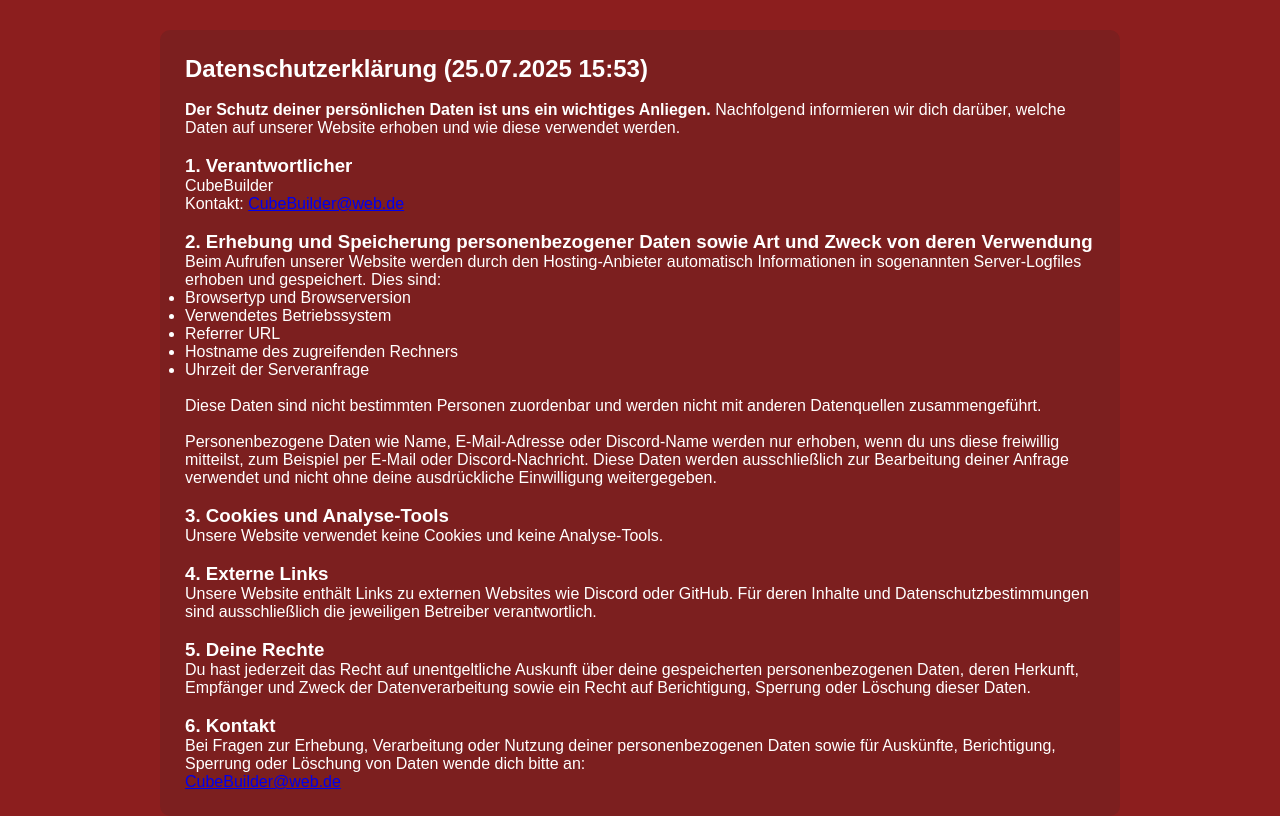
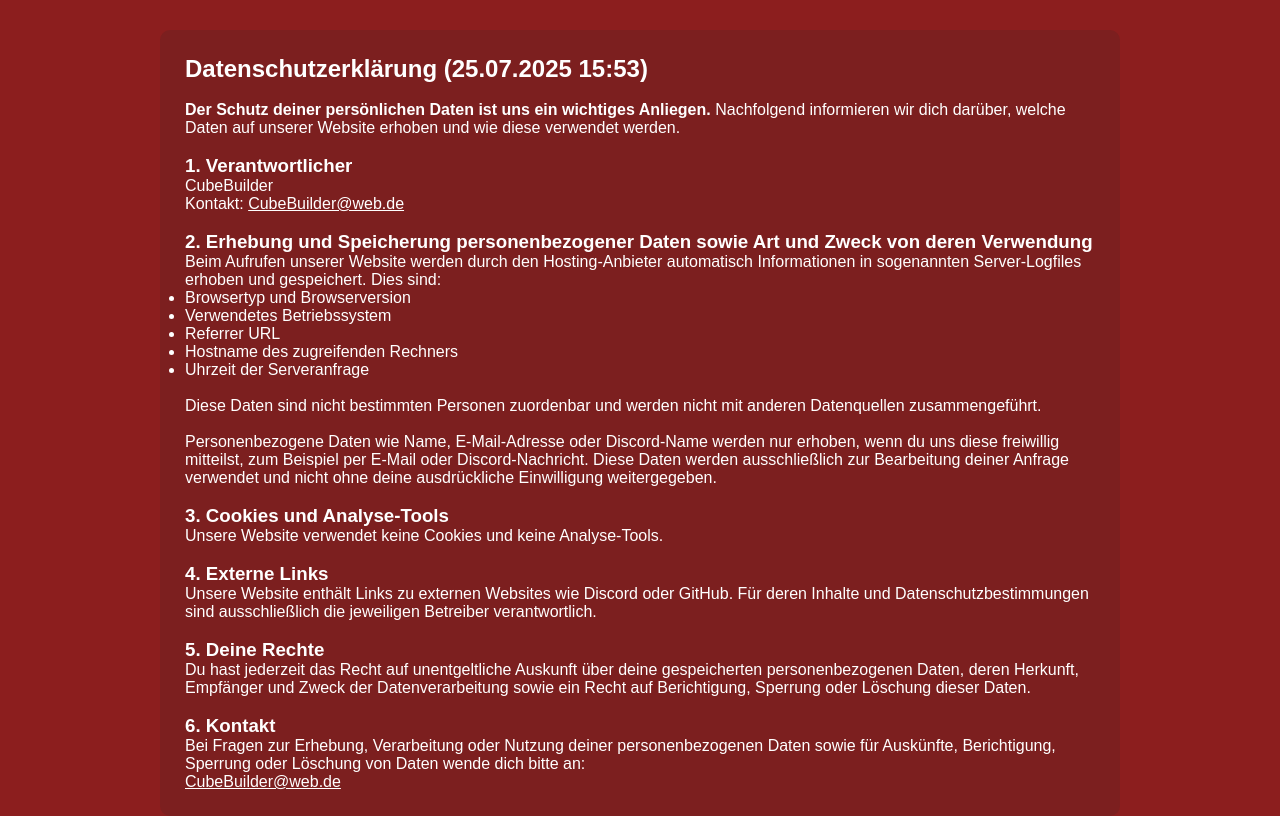
Before and after one commit to CubeIndustry/privacy, a plain HTML site: page index.html in a window 1280 px wide. Shown: the part 40-856 px from the top of the page. Drawn offline with Linux system fonts and the light colour scheme.

Commit message:
Update index.html

```diff
--- a/index.html
+++ b/index.html
@@ -53,6 +53,10 @@
       .fas{
        margin-right: 10px;
       }
+      a{
+        color: #fff;
+        text-decoration: underline;
+      }
     </style>
   </head>
   <body>
```
